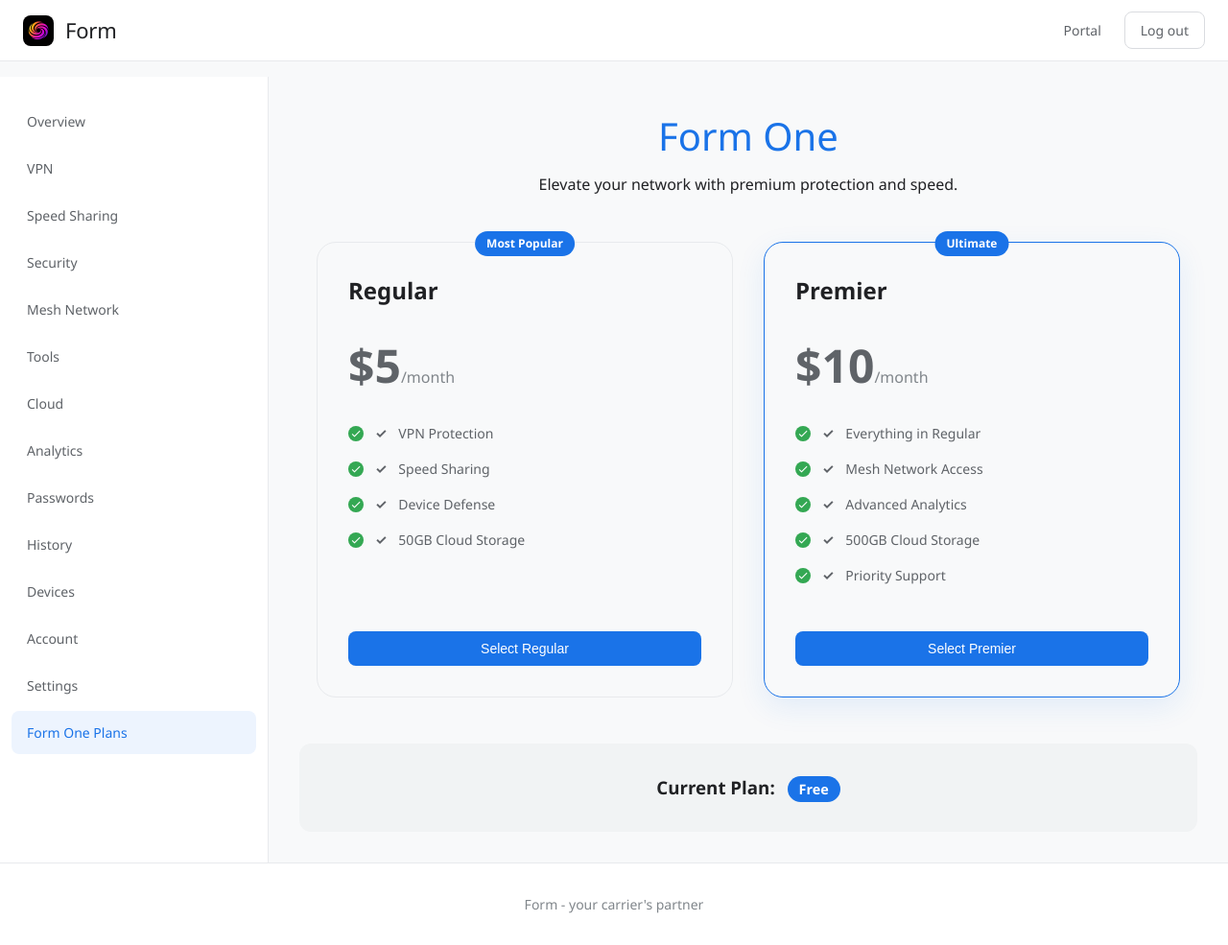
After one commit to ZatQasim/Form-Speed, a Flask app: page /dashboard/plans in a window 1280 px wide. The commit adds this page. Shown: the whole page at 96% size. Run offline with Flask 3, Linux system fonts and the light colour scheme; the visitor is signed in with stand-in values (Sample User, id 1); data comes from the database, SQL or seed files in the repository; some web fonts are replaced.

Commit message:
Add a new Plans page and update user plan management
Add a new 'plans.html' template and a '/dashboard/plans' route. Modify `app.py` to include a `plan_tag` column in the User model and update `sync_pro_users` to handle plan assignments based on `pro.json`. The `pro.json` structure is updated to support plan details.

Replit-Commit-Author: Agent
Replit-Commit-Session-Id: d4ced239-13e7-4c9d-9389-483369b4c2e7
Replit-Commit-Checkpoint-Type: intermediate_checkpoint
Replit-Commit-Event-Id: c66999c0-6b81-4425-8510-3a04e2f62e61
Replit-Helium-Checkpoint-Created: true

```diff
--- a/app.py
+++ b/app.py
@@ -227,6 +227,7 @@ class User(UserMixin, db.Model):
     username = db.Column(db.String(80), unique=True, nullable=False)
     password_hash = db.Column(db.String(256), nullable=False)
     is_pro = db.Column(db.Boolean, default=False)
+    plan_tag = db.Column(db.String(50), default='Free')
     stripe_customer_id = db.Column(db.String(100))
     stripe_subscription_id = db.Column(db.String(100))
     trial_end = db.Column(db.DateTime)
@@ -407,21 +408,39 @@ def sync_pro_users():
     with app.app_context():
         try:
             pro_config = load_pro_config()
-            pro_users = [u.strip().lower() for u in pro_config.get('pro_users', []) if isinstance(u, str)]
+            pro_users = pro_config.get('pro_users', [])
+
+            # Map pro_users to dictionary for easier plan lookup
+            pro_map = {}
+            for u in pro_users:
+                if isinstance(u, dict):
+                    email = u.get('email', '').strip().lower()
+                    username = u.get('username', '').strip().lower()
+                    plan = u.get('plan', 'Regular')
+                    if email: pro_map[email] = plan
+                    if username: pro_map[username] = plan
+                elif isinstance(u, str):
+                    pro_map[u.strip().lower()] = 'Regular'
+
             all_users = User.query.all()
             for user in all_users:
                 u_email = user.email.strip().lower() if user.email else ""
                 u_name = user.username.strip().lower() if user.username else ""
-                if u_email in pro_users or u_name in pro_users:
-                    if not user.is_pro or user.subscription_status != 'active':
+
+                plan = pro_map.get(u_email) or pro_map.get(u_name)
+
+                if plan:
+                    if not user.is_pro or user.subscription_status != 'active' or user.plan_tag != plan:
                         user.is_pro = True
                         user.subscription_status = 'active'
+                        user.plan_tag = plan
                         if not user.stripe_subscription_id:
                             user.stripe_subscription_id = "pro_json_override"
                 else:
                     if user.is_pro and (not user.stripe_subscription_id or user.stripe_subscription_id == "pro_json_override"):
                         user.is_pro = False
                         user.subscription_status = 'inactive'
+                        user.plan_tag = 'Free'
                         user.stripe_subscription_id = None
             db.session.commit()
         except Exception as e:
@@ -685,6 +704,11 @@ def security_dashboard():
         return redirect(url_for('subscribe'))
     user_state = get_user_state(current_user.id)
     return render_template('security.html', user_state=user_state)
+
+@app.route('/dashboard/plans')
+@login_required
+def plans_page():
+    return render_template('plans.html')
 
 @app.route('/dashboard/settings')
 @login_required
--- a/pro.json
+++ b/pro.json
@@ -1,8 +1,13 @@
 {
   "pro_users": [
-    "qasimthemuslimdiscord@gmail.com",
-    "qasim",
-
+    {
+      "email": "qasimthemuslimdiscord@gmail.com",
+      "plan": "Premier"
+    },
+    {
+      "username": "qasim",
+      "plan": "Premier"
+    }
   ],
   "subscription": {
     "price_usd": 5,
--- /dev/null
+++ b/templates/plans.html
@@ -0,0 +1,84 @@
+{% extends 'base.html' %}
+
+{% block title %}Form One Plans - Form{% endblock %}
+
+{% block content %}
+<div class="dashboard">
+    <aside class="sidebar">
+        <nav class="sidebar-nav">
+            <a href="{{ url_for('dashboard') }}">Overview</a>
+            <a href="{{ url_for('vpn_dashboard') }}">VPN</a>
+            <a href="{{ url_for('speed_sharing_dashboard') }}">Speed Sharing</a>
+            <a href="{{ url_for('security_dashboard') }}">Security</a>
+            <a href="{{ url_for('mesh_dashboard') }}">Mesh Network</a>
+            <a href="{{ url_for('tools_dashboard') }}">Tools</a>
+            <a href="{{ url_for('cloud_dashboard') }}">Cloud</a>
+            <a href="{{ url_for('analytics_dashboard') }}">Analytics</a>
+            <a href="{{ url_for('password_manager') }}">Passwords</a>
+            <a href="{{ url_for('history_dashboard') }}">History</a>
+            <a href="{{ url_for('devices_dashboard') }}">Devices</a>
+            <a href="{{ url_for('account_dashboard') }}">Account</a>
+            <a href="{{ url_for('settings_dashboard') }}">Settings</a>
+            <a href="{{ url_for('plans_page') }}" class="active">Form One Plans</a>
+        </nav>
+    </aside>
+
+    <main class="dashboard-content">
+        <div class="plans-header">
+            <h1>Form One</h1>
+            <p>Elevate your network with premium protection and speed.</p>
+        </div>
+
+        <div class="plans-grid">
+            <div class="plan-card">
+                <div class="plan-badge">Most Popular</div>
+                <h2>Regular</h2>
+                <div class="plan-price">$5<span>/month</span></div>
+                <ul class="plan-features">
+                    <li><span class="icon">✓</span> VPN Protection</li>
+                    <li><span class="icon">✓</span> Speed Sharing</li>
+                    <li><span class="icon">✓</span> Device Defense</li>
+                    <li><span class="icon">✓</span> 50GB Cloud Storage</li>
+                </ul>
+                <button class="btn btn-primary btn-full">Select Regular</button>
+            </div>
+
+            <div class="plan-card premier">
+                <div class="plan-badge">Ultimate</div>
+                <h2>Premier</h2>
+                <div class="plan-price">$10<span>/month</span></div>
+                <ul class="plan-features">
+                    <li><span class="icon">✓</span> Everything in Regular</li>
+                    <li><span class="icon">✓</span> Mesh Network Access</li>
+                    <li><span class="icon">✓</span> Advanced Analytics</li>
+                    <li><span class="icon">✓</span> 500GB Cloud Storage</li>
+                    <li><span class="icon">✓</span> Priority Support</li>
+                </ul>
+                <button class="btn btn-primary btn-full">Select Premier</button>
+            </div>
+        </div>
+
+        <div class="current-plan-status">
+            <h3>Current Plan: <span class="badge">{{ current_user.plan_tag if current_user.plan_tag else 'Free' }}</span></h3>
+        </div>
+    </main>
+</div>
+
+<style>
+.plans-header { text-align: center; margin-bottom: 3rem; }
+.plans-header h1 { font-size: 2.5rem; color: var(--primary); margin-bottom: 0.5rem; }
+.plans-grid { display: grid; grid-template-columns: repeat(auto-fit, minmax(300px, 1fr)); gap: 2rem; max-width: 900px; margin: 0 auto; }
+.plan-card { background: var(--bg-secondary); border-radius: 20px; padding: 2rem; border: 1px solid var(--border-light); position: relative; display: flex; flex-direction: column; transition: transform 0.3s ease; }
+.plan-card:hover { transform: translateY(-5px); }
+.plan-card.premier { border-color: var(--primary); box-shadow: 0 10px 30px rgba(26, 115, 232, 0.1); }
+.plan-badge { position: absolute; top: -12px; left: 50%; transform: translateX(-50%); background: var(--primary); color: white; padding: 4px 12px; border-radius: 20px; font-size: 0.75rem; font-weight: 600; }
+.plan-price { font-size: 3rem; font-weight: 700; margin: 1.5rem 0; }
+.plan-price span { font-size: 1rem; color: var(--text-tertiary); font-weight: 400; }
+.plan-features { list-style: none; padding: 0; margin-bottom: 2rem; flex-grow: 1; }
+.plan-features li { display: flex; align-items: center; gap: 0.75rem; margin-bottom: 1rem; color: var(--text-secondary); }
+.plan-features .icon { color: var(--success); font-weight: 700; }
+.btn-full { width: 100%; margin-top: auto; }
+.current-plan-status { text-align: center; margin-top: 3rem; padding: 2rem; background: var(--bg-tertiary); border-radius: 12px; }
+.badge { background: var(--primary); color: white; padding: 4px 12px; border-radius: 20px; font-size: 0.9rem; margin-left: 0.5rem; }
+</style>
+{% endblock %}
--- a/templates/settings.html
+++ b/templates/settings.html
@@ -19,6 +19,7 @@
             <a href="{{ url_for('devices_dashboard') }}">Devices</a>
             <a href="{{ url_for('account_dashboard') }}">Account</a>
             <a href="{{ url_for('settings_dashboard') }}" class="active">Settings</a>
+            <a href="{{ url_for('plans_page') }}">Form One Plans</a>
         </nav>
     </aside>
 
@@ -28,6 +29,10 @@
         <div class="settings-section">
             <h2>Account</h2>
             <div class="settings-card">
+                <div class="setting-row">
+                    <label>Current Plan</label>
+                    <span class="badge">{{ current_user.plan_tag }}</span>
+                </div>
                 <div class="setting-row">
                     <label>Username</label>
                     <span>{{ current_user.username }}</span>
--- a/templates/speed_sharing.html
+++ b/templates/speed_sharing.html
@@ -19,6 +19,7 @@
             <a href="{{ url_for('devices_dashboard') }}">Devices</a>
             <a href="{{ url_for('account_dashboard') }}">Account</a>
             <a href="{{ url_for('settings_dashboard') }}">Settings</a>
+            <a href="{{ url_for('plans_page') }}">Form One Plans</a>
         </nav>
     </aside>
 
--- a/templates/vpn.html
+++ b/templates/vpn.html
@@ -19,6 +19,7 @@
             <a href="{{ url_for('devices_dashboard') }}">Devices</a>
             <a href="{{ url_for('account_dashboard') }}">Account</a>
             <a href="{{ url_for('settings_dashboard') }}">Settings</a>
+            <a href="{{ url_for('plans_page') }}">Form One Plans</a>
         </nav>
     </aside>
 
```
